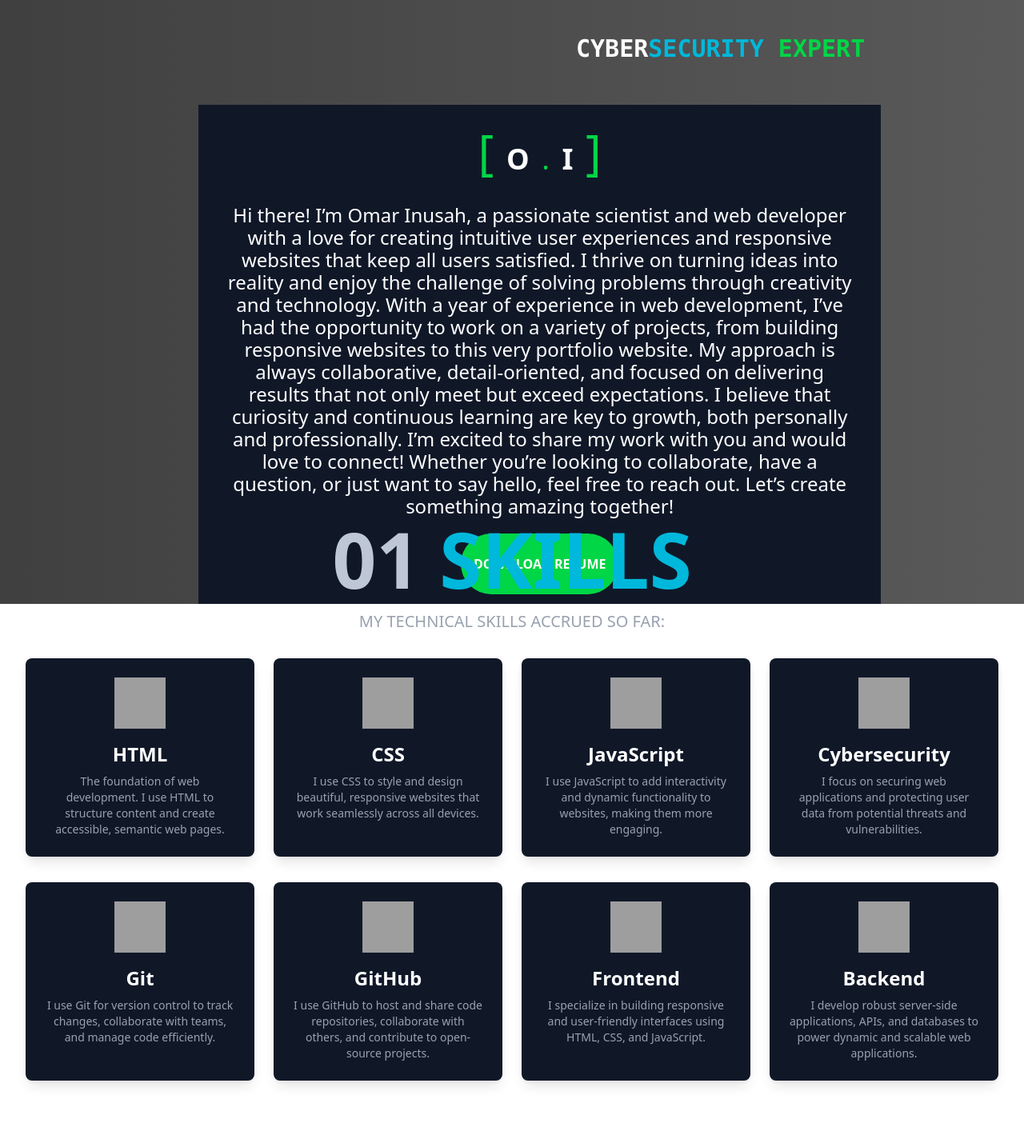
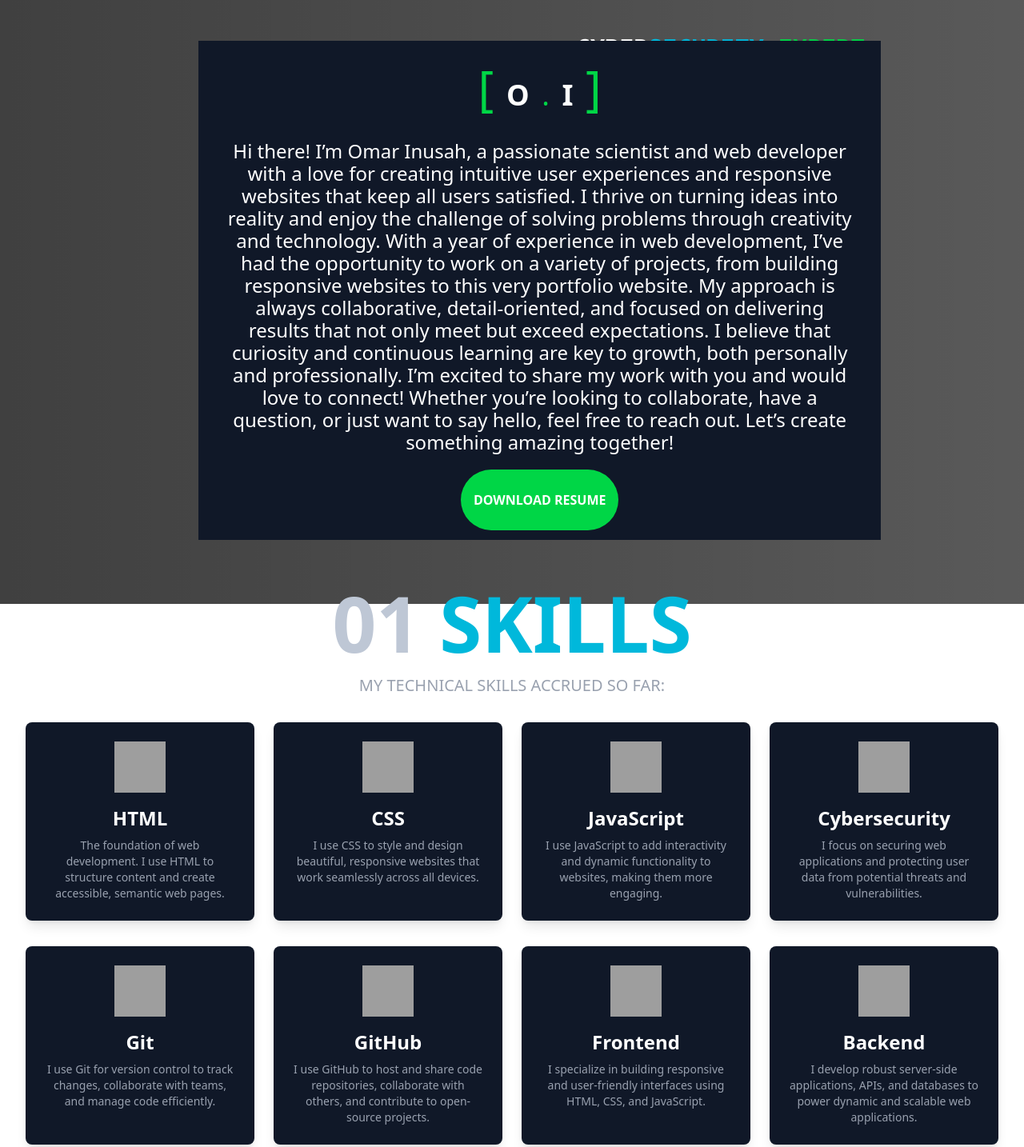
Before and after one commit to RamoHas/portfolio-mest, a plain HTML site: page index.html in a window 1280 px wide. Shown: the part 469-1903 px from the top of the page at 80% size. Drawn offline with nearby package versions, Linux system fonts and the light colour scheme; grey boxes are pictures that could not be loaded.

Commit message:
seventh commit

```diff
--- a/index.html
+++ b/index.html
@@ -93,7 +93,7 @@
     <section class="h-[150vh] bg-[url('./image/pic7.jpg')] bg-center bg-no-repeat bg-cover">
 
        <!-- About Section -->
-    <div class=" w-8/12 ml-62 bg-[#101828] py-3 px-6 leading-15 text-white text-center absolute top-150 hover:scale-105 transition-transform duration-300">
+    <div class=" w-8/12 ml-62 bg-[#101828] py-3 px-6 leading-15 text-white text-center absolute top-130 hover:scale-105 transition-transform duration-300">
       <!-- <img src="" alt="profile-image" class="profile-image" /> -->
       <p class="text-6xl text-[#00d646] items-center mx-4 my-4">[
         <span class="text-4xl text-white font-bold">O</span>
@@ -128,7 +128,7 @@
           MY TECHNICAL SKILLS ACCRUED SO FAR:
         </h2>
       </div> -->
-      <div class="absolute top-280">
+      <div class="absolute top-300">
         <div class="section-header ">
           <div class="text-center text-8xl flex flex-row justify-center gap-6 font-bold items-center">
             <span class="text-[#BEC7D5]">01</span>
```
